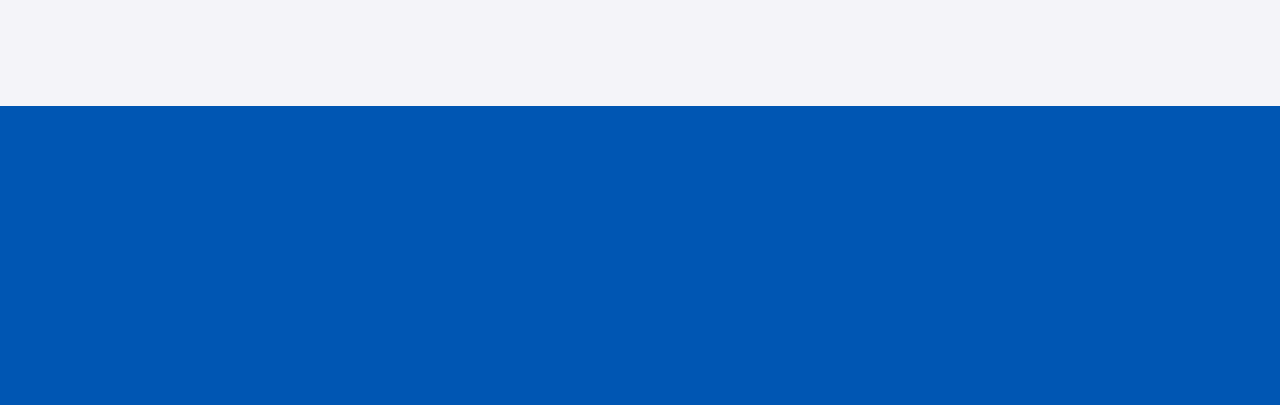
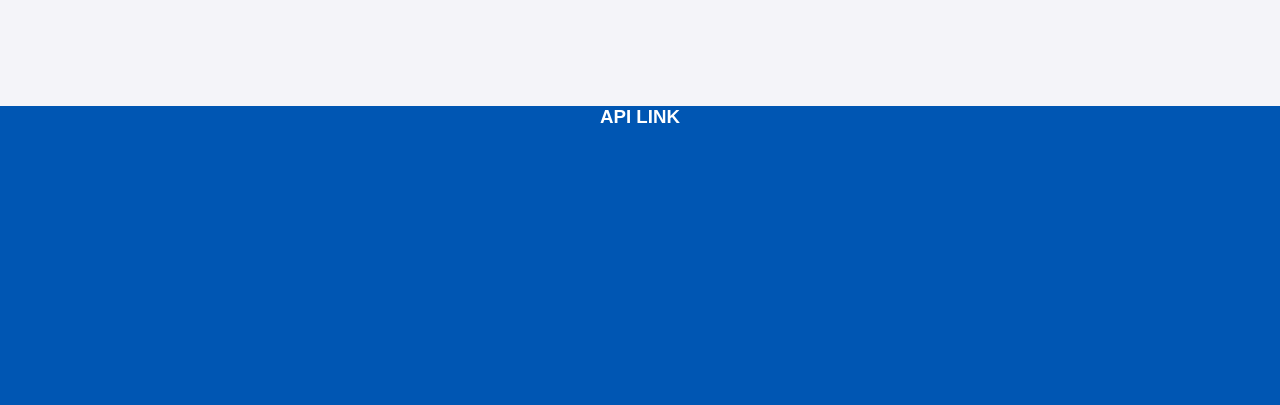
Before and after one commit to Snarenkumar/Text-to-voice-testing, a Node server app: page / in a window 1280 px wide. Shown: the part 342-747 px from the top of the page. Run offline with Node 20, Linux system fonts and the light colour scheme.

Commit message:
adding few chages in the files

```diff
--- a/views/index.ejs
+++ b/views/index.ejs
@@ -45,6 +45,13 @@
             height: 300px;
             margin-top: 138px;
             width: 100%;
+            text-align: center;
+        }
+        a{
+            text-decoration: none;
+            color: white;
+
+
         }
     </style>
 </head>
@@ -62,6 +69,8 @@
     </form>
 
     <footer class="foot">
+        <div class="butoon"><h3><a href="#"> API LINK</a></h3></div>
+
 
 
     </footer>
```
